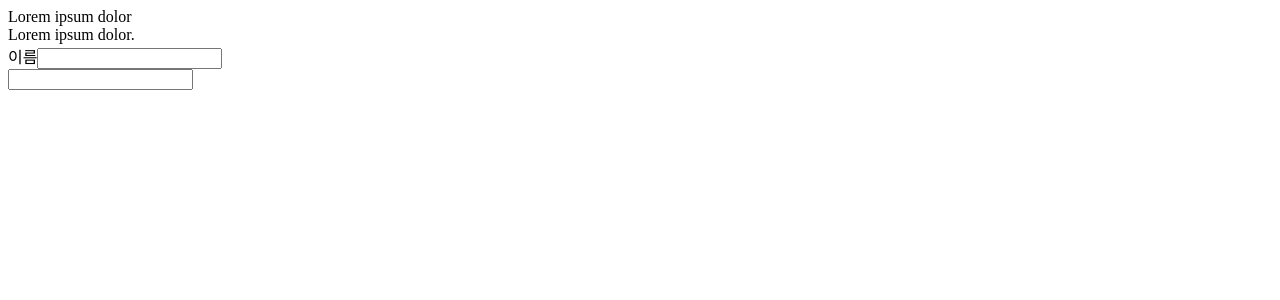
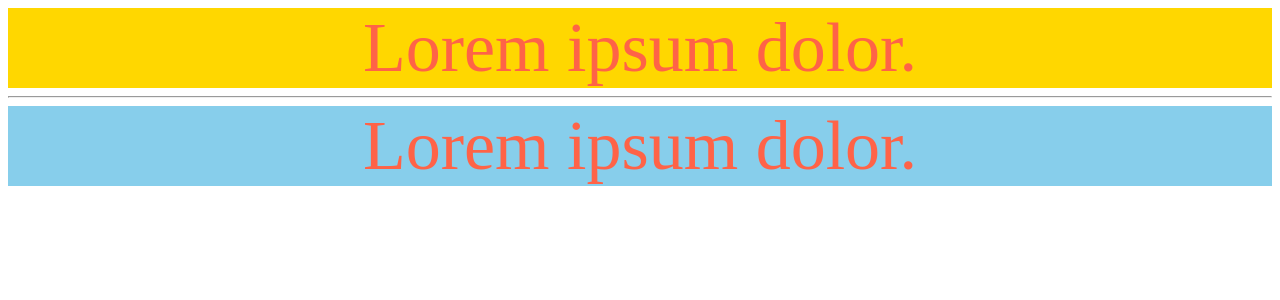
Before and after one commit to namic123/React-basics, a React (Create React App) app: page / in a window 1280 px wide. Shown: the top 300 px of the page. Built offline with nearby package versions, Linux system fonts and the light colour scheme.

Commit message:
jsx에서 인라인 스타일 적용하는 방법

```diff
--- a/src/App.js
+++ b/src/App.js
@@ -1,19 +1,25 @@
 function App() {
-  // jsx가 js코드로 변환됨
-  // 따라서 js 키워드를 사용할 수 없음
+  const myStyle = {
+    color: "tomato",
+    backgroundColor: "gold", // lowerCamelCase
+    fontSize: "70px",
+    textAlign: "center",
+  }; // js Object
+
   return (
     <>
-      {/*class 속성은 className으로 작성*/}
-      <div className="header">Lorem ipsum dolor</div>
-      <div className="error">Lorem ipsum dolor.</div>
-      {/*for 속성은 htmlFor로 작성*/}
-      <div>
-        <label htmlFor="nameInput">이름</label>
-        <input type="text" id="nameInput" />
-      </div>
-      <div>
-        <label htmlFor="ageInput"></label>
-        <input type="text" id="ageInput" />
+      {/* style 속성은 객체로 주어야 한다.*/}
+      <div style={myStyle}>Lorem ipsum dolor.</div>
+      <hr />
+      <div
+        style={{
+          color: "tomato",
+          backgroundColor: "skyblue", // lowerCamelCase
+          fontSize: "70px",
+          textAlign: "center",
+        }}
+      >
+        Lorem ipsum dolor.
       </div>
     </>
   );
```
